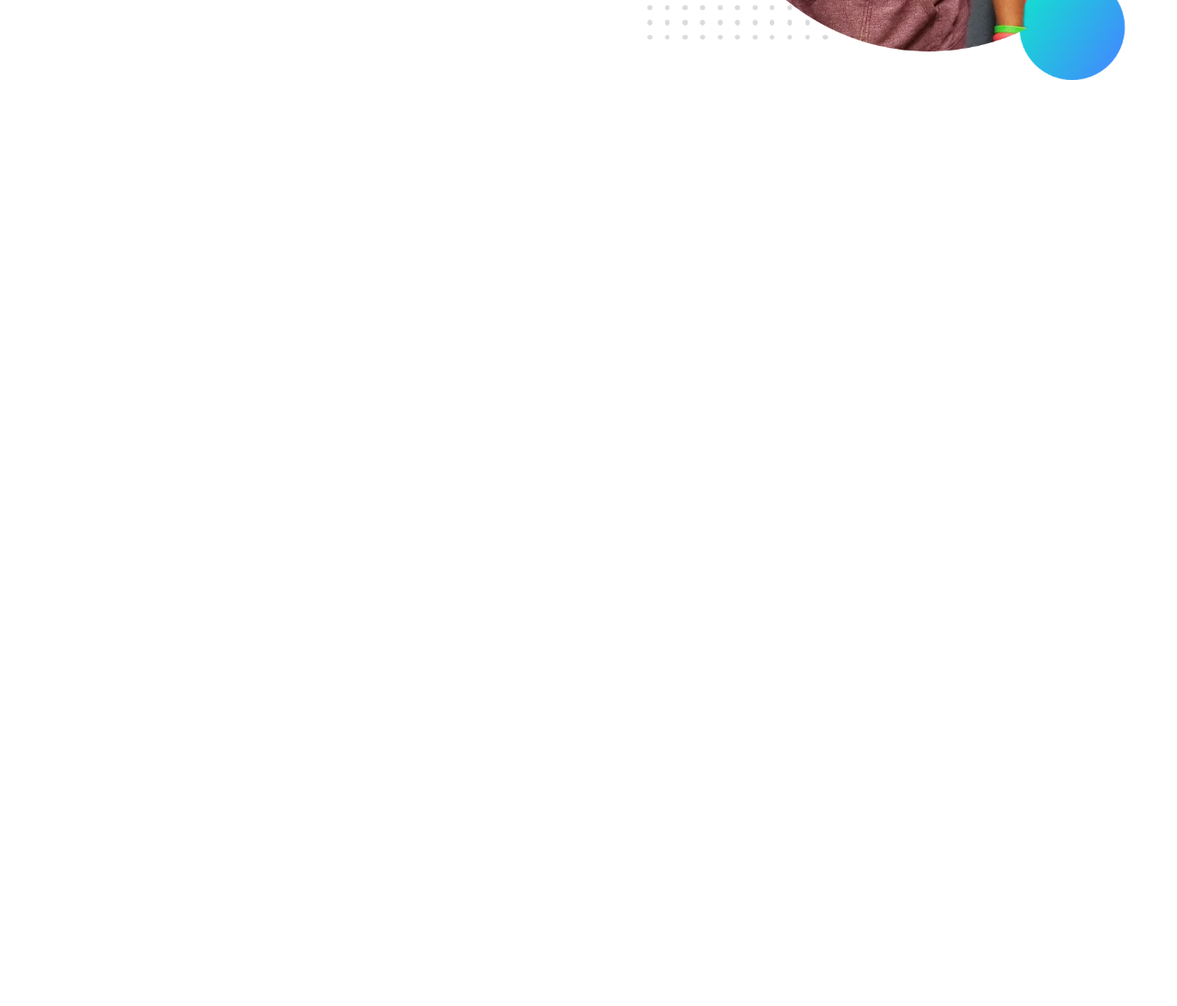
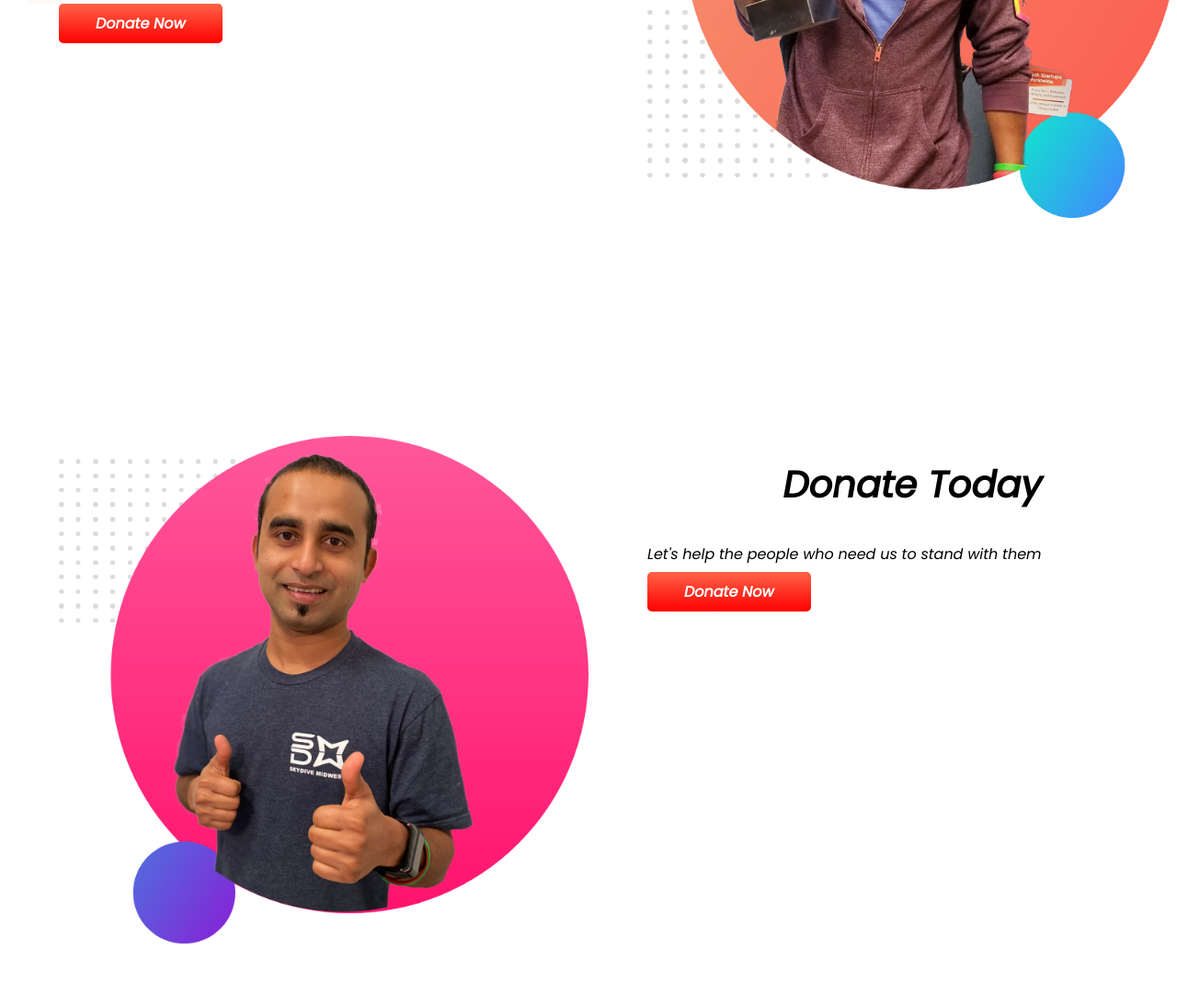
Before and after one commit to Aliawsafkhan/developer-portfolio, a plain HTML site: page index.html in a window 1280 px wide. Shown: the part 505-1599 px from the top of the page at 92% size. Before the commit the page ends 800 px from the top, so only its background shows below. Drawn offline with Linux system fonts and the light colour scheme.

Commit message:
second part

```diff
--- a/index.html
+++ b/index.html
@@ -23,6 +23,19 @@
         <img src="images/jhankar.png" alt="">
     </div>
 </section>
+<section class="donate-second">
+    <div class="half-width">
+        <img src="images/jhankar2.png" alt="">
+    </div>
+    <div class="half-width">
+       <h1>Donate Today</h1>
+       <p>Let's help the people who need us to stand with them</p>
+       <a class="donate-button" target="_blank" href="https://www.google.com/search?gs_ssp=eJzj4tVP1zc0TM4pMchOMopXYDRgdGDwYk3KTizOAABehAb6&q=bkash&oq=bkas&aqs=chrome.1.0i131i355i433i512j46i131i199i291i433i512j46i131i175i199i433i512j69i57j0i433i512l2j0i131i433i512j0i512j0i131i433i457i512j0i512.2527j0j7&sourceid=chrome&ie=UTF-8">Donate Now</a>
+    </div>
+</section>
+
+
+
 <!--
 <section>
     <div class="second-half-width">
--- a/style.css
+++ b/style.css
@@ -11,6 +11,7 @@ h1{
 }
 section{
     display: flex;
+    margin-top: 150px;
 }
 .half-width{
     width: 50%;
```
